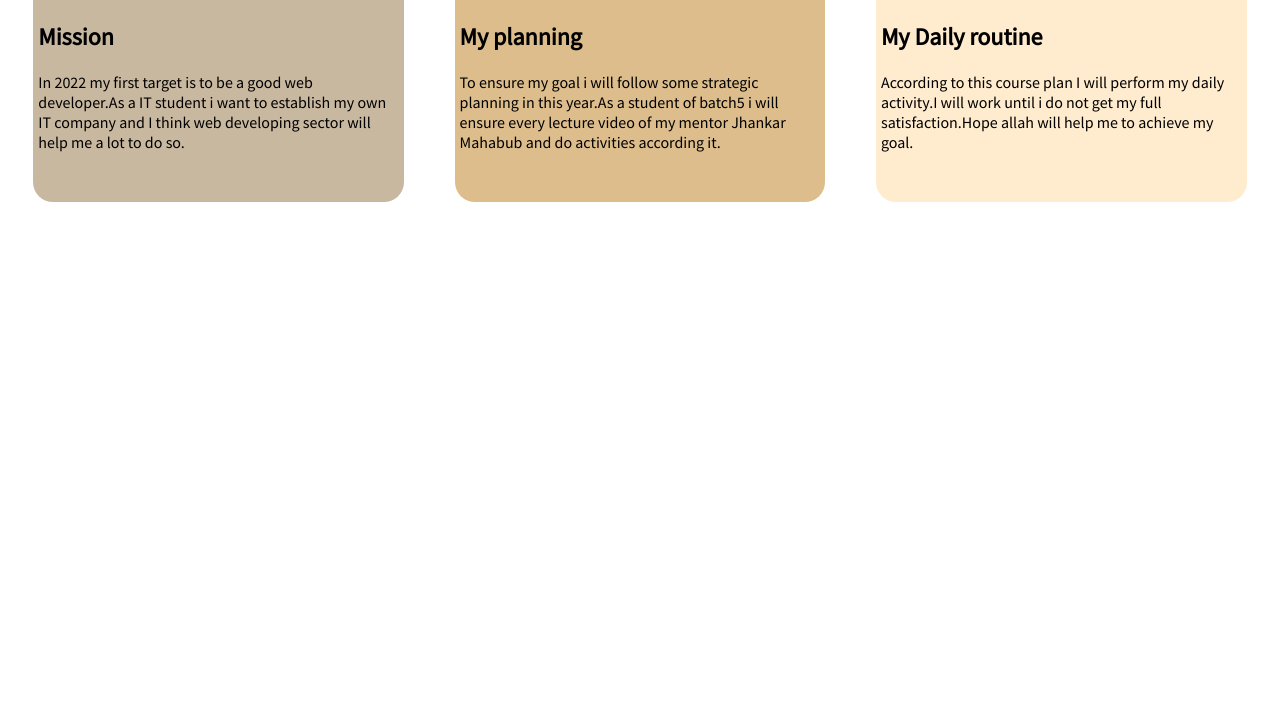
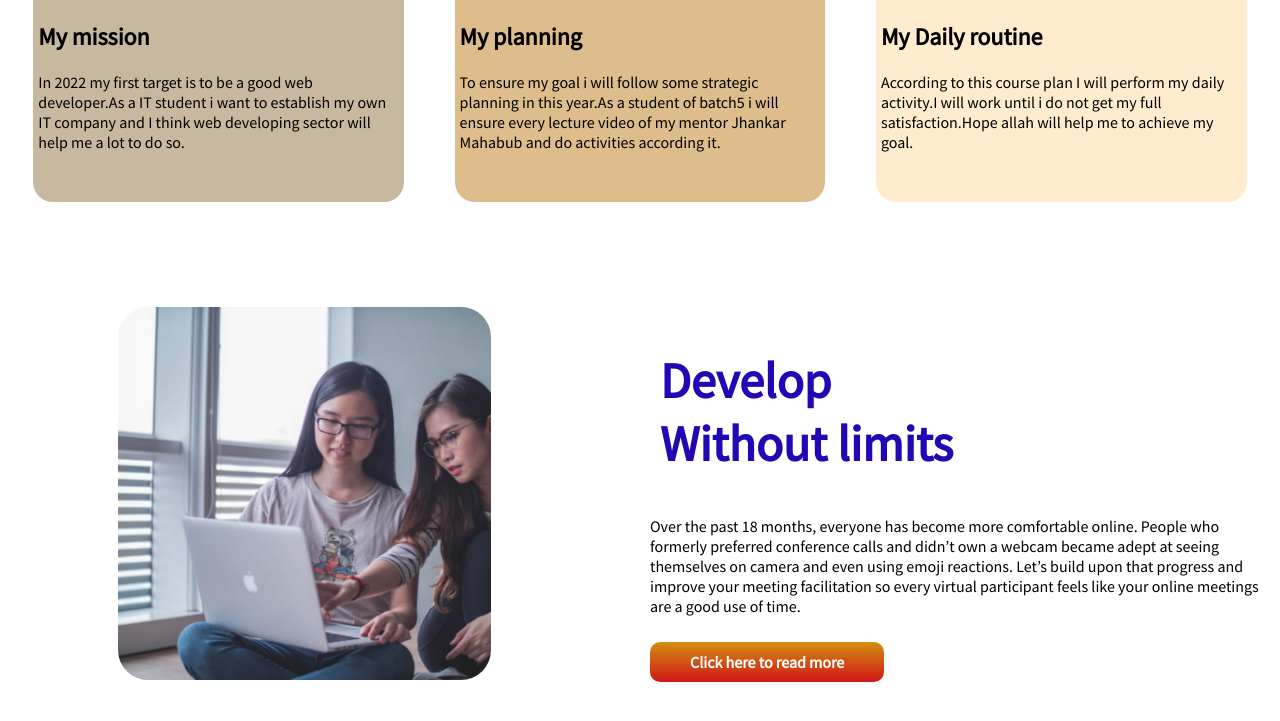
Before and after one commit to shakilahamed95/project-work, a plain HTML site: page index.html in a window 1280 px wide. Shown: the part 797-1518 px from the top of the page. Before the commit the page ends 1099 px from the top, so only its background shows below. Drawn offline with Linux system fonts and the light colour scheme.

Commit message:
3rd section done

```diff
--- a/index.html
+++ b/index.html
@@ -36,7 +36,7 @@
     <section>
         <div class="box-model" id="first-section">
             <img class="image-decoration" src="images/illustrators/illustrator-1.png" alt="logo">
-            <h2>Mission</h2>
+            <h2>My mission</h2>
             <p>In 2022 my first target is to be a good web developer.As a IT student i want to establish my own
                 IT company and I think web developing sector will help me a lot to do so.</p>
         </div>
@@ -53,6 +53,24 @@
                 satisfaction.Hope allah will help me to achieve my goal.</p>
         </div>
     </section>
+    <section>
+        <div class="half-width">
+            <img class="image-shape" src="images/pictures/coding.png" alt="Two people working on laptop">
+        </div>
+        <div class="half-width">
+            <h1 class="color">Develop <br> Without limits</h1>
+
+            <p>
+                Over the past 18 months, everyone has become more comfortable online. People who formerly preferred
+                conference calls and didn’t own a webcam became adept at seeing themselves on camera and even using
+                emoji reactions. Let’s build upon that progress and improve your meeting facilitation so every virtual
+                participant feels like your online meetings are a good use of time.
+            </p><br>
+            <a class="button" target="_blank"
+                href="https://www.developmentwithoutlimits.org/news/2021/8/25/10-ways-to-facilitate-better-virtual-meetings">Click
+                here to read more</a>
+        </div>
+    </section>
 </body>
 
 </html>
--- a/style.css
+++ b/style.css
@@ -23,6 +23,7 @@ section{
 }
 .half-width img{
     width: 60%;
+
 
 }
 .button{
@@ -62,3 +63,7 @@ section{
     border: 5px;
     padding: 5px;
 }
+.image-shape{
+margin-left: 100px;
+border-radius: 30px;
+}
```
